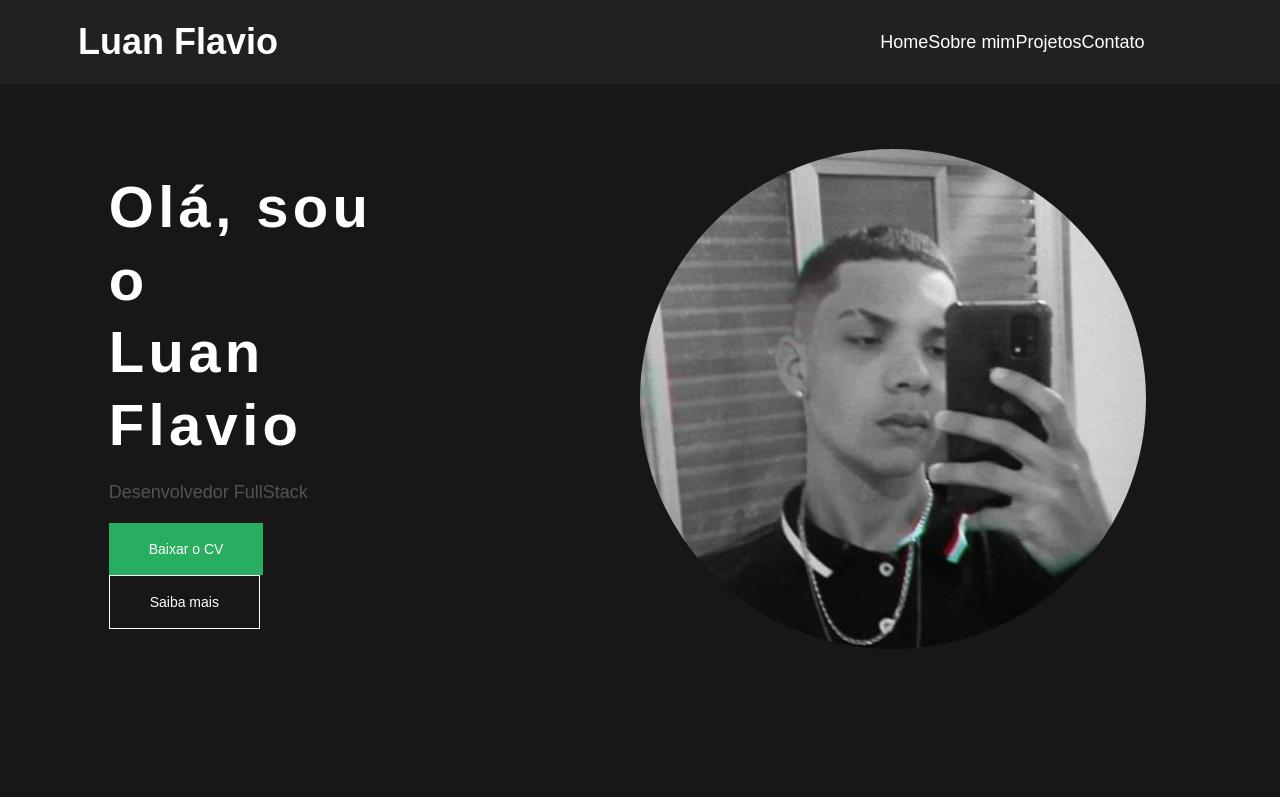
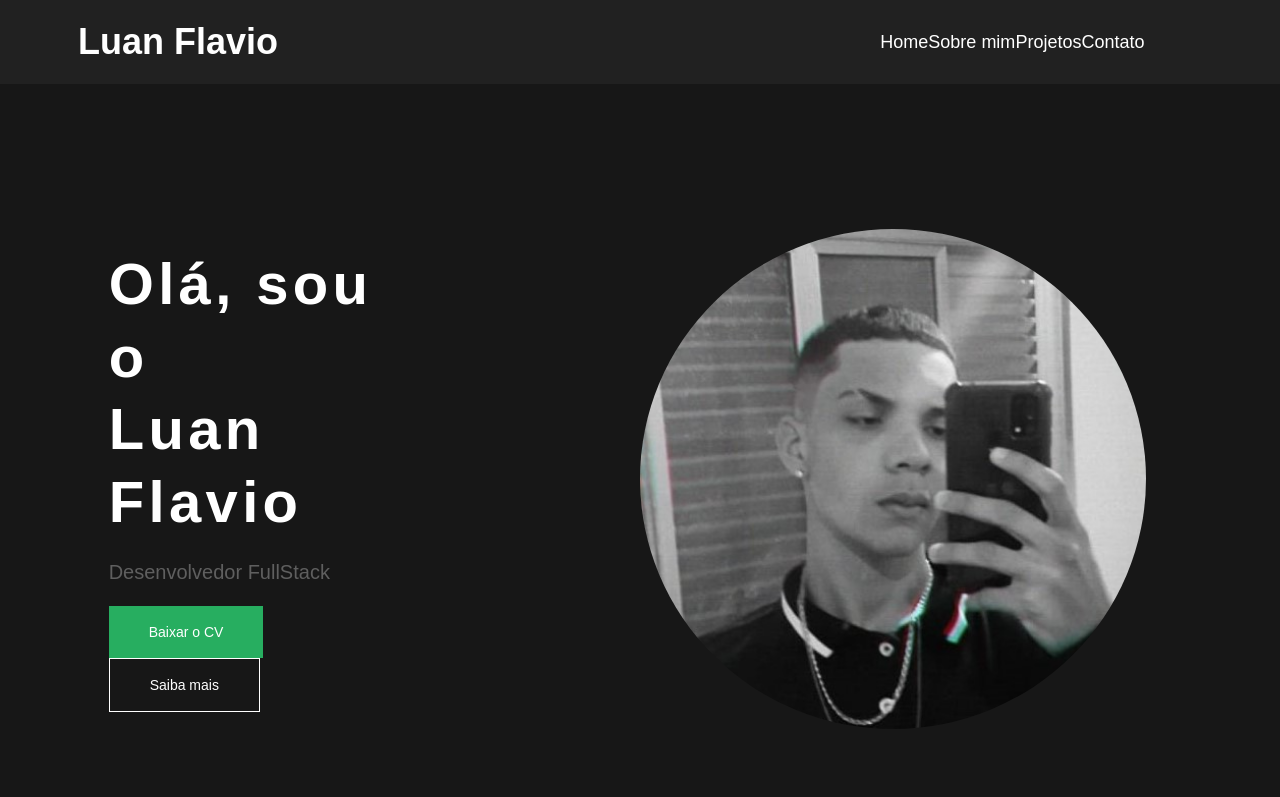
Before and after one commit to Luan-FlavioBr/Portifolio, a plain HTML site: page index.html in a window 1280 px wide. Shown: the top 797 px of the page. Drawn offline with Linux system fonts and the light colour scheme.

Commit message:
[Refactor] Color text dark changed

```diff
--- a/index.html
+++ b/index.html
@@ -13,7 +13,8 @@
     <link rel="stylesheet" href="https://cdnjs.cloudflare.com/ajax/libs/font-awesome/6.5.1/css/fontawesome.min.css"
         integrity="sha512-d0olNN35C6VLiulAobxYHZiXJmq+vl+BGIgAxQtD5+kqudro/xNMvv2yIHAciGHpExsIbKX3iLg+0B6d0k4+ZA=="
         crossorigin="anonymous" referrerpolicy="no-referrer" />
-    <title>Portifólio</title>
+        <link rel="shortcut icon" href="./src/assets/images/17640867-letra-l-logotipo-da-cor.jpg" type="jpg">
+    <title>Portifólio | Luan Flavio</title>
 </head>
 <body>
     <header>
@@ -43,7 +44,7 @@
                     </div>
                 </div>
                 <div class="author-photo">
-                    <img src="./src/assets/author-photo.jpeg" alt="Foto do desenvolvedor">
+                    <img src="./src/assets/images/author-photo.jpeg" alt="Foto do desenvolvedor">
                 </div>
             </div>
         </section>
--- a/src/styles/main.css
+++ b/src/styles/main.css
@@ -6,7 +6,7 @@
 .main-home {
     width: 98vw;
     height: 75vh;
-    padding: 25em 0;
+    padding: 30em 0;
 }
 
 .main-home__container {
@@ -36,7 +36,7 @@ h2 {
 .main-subtitle {
     margin: 1.2em 0;
     color: var(--text-base-dark);
-    font-size: 18px;
+    font-size: 20px;
 }
 
 .button-cv,
--- a/src/styles/vars.css
+++ b/src/styles/vars.css
@@ -6,7 +6,7 @@
     --bg-icon-green: #27AE60;
     --bg-icon-green-hover: #2b8d54;
 
-    --text-base-dark: #535353;
+    --text-base-dark: #5f5f5f;
     --text-base-light: #fff;
 
     /* Fonts */
```
Also changed, not shown: src/assets/images/17640867-letra-l-logotipo-da-cor.jpg (added), src/assets/images/author-photo.jpeg (renamed from src/assets/author-photo.jpeg).
